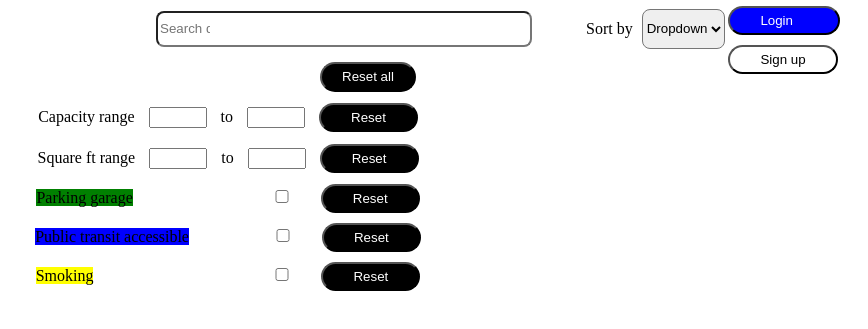
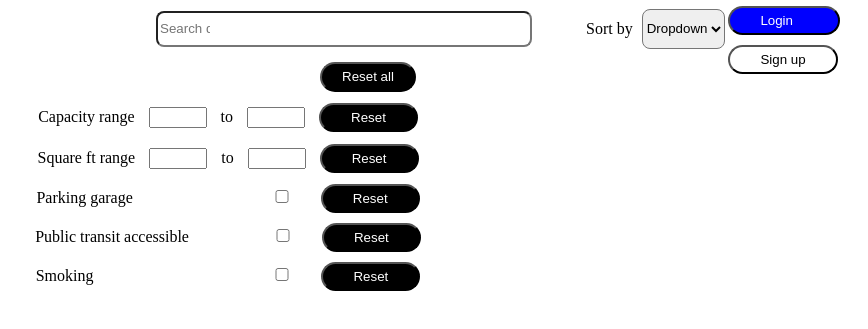
Before and after one commit to ethanp4/Final-Project, a plain HTML site: page html/Listings.html in a window 1280 px wide. Shown: the part 79-408 px from the top of the page, without its empty margins (412-1280 px from the left). Drawn offline with nearby package versions, Linux system fonts and the light colour scheme; a script that the page names is missing.

Commit message:
listingss

```diff
--- a/css/Listing.css
+++ b/css/Listing.css
@@ -67,16 +67,13 @@ margin-left: 300px;
 }
 
 #div3 > label:nth-last-of-type(2n) {
-    background-color: #0000ff;
     margin-right: 55px;
 }
 #div3 > label:nth-last-of-type(3n) {
-    background-color: green;
     margin-right: 110px;
 }
 
 #div3 > label:nth-last-child(4) {
-    background-color: yellow;
     margin-right: 150px;
 }
 
```
